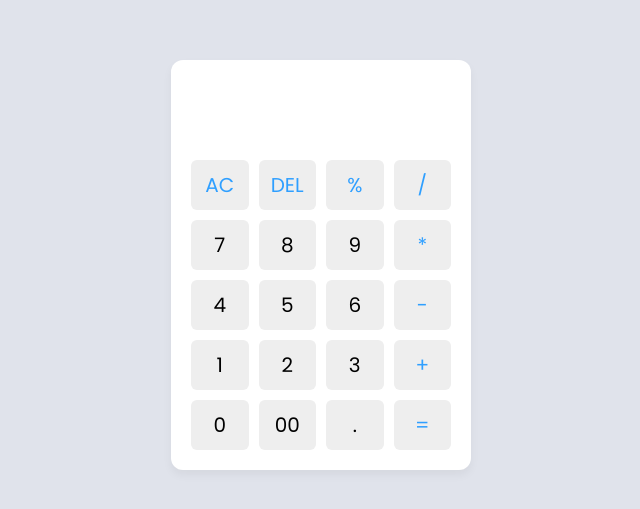
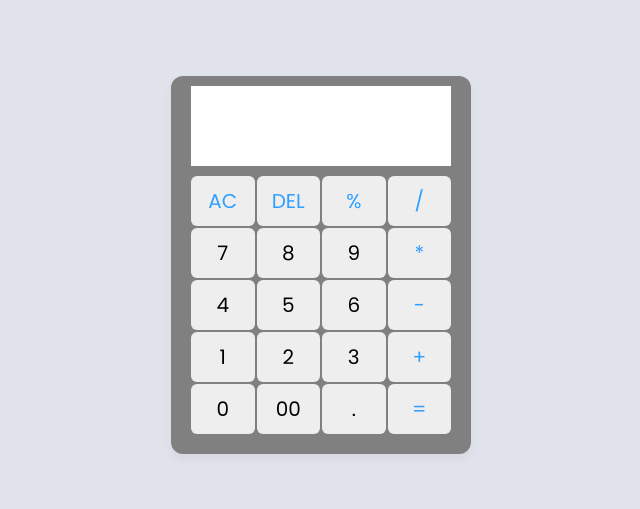
Before and after one commit to Berylaann/js_groupc, a plain HTML site: page index.html in a window 1280 px wide. Shown: the part 135-644 px from the top of the page, without its empty margins (319-959 px from the left). Drawn offline with Linux system fonts and the light colour scheme.

Commit message:
files updated

```diff
--- a/style.css
+++ b/style.css
@@ -18,7 +18,7 @@ body {
     width: 100%;
     border-radius: 12px;
     padding: 10px 20px 20px;
-    background: #fff;
+    background: grey;
     box-shadow: 0 5px 10px rgba(0, 0, 0, 0.05);
 }
 .display {
@@ -34,7 +34,7 @@ body {
 }
 .buttons {
     display: grid;
-    grid-gap: 10px;
+    grid-gap: 2px;
     grid-template-columns: repeat(4, 1fr);
 }
 .buttons button {
```
